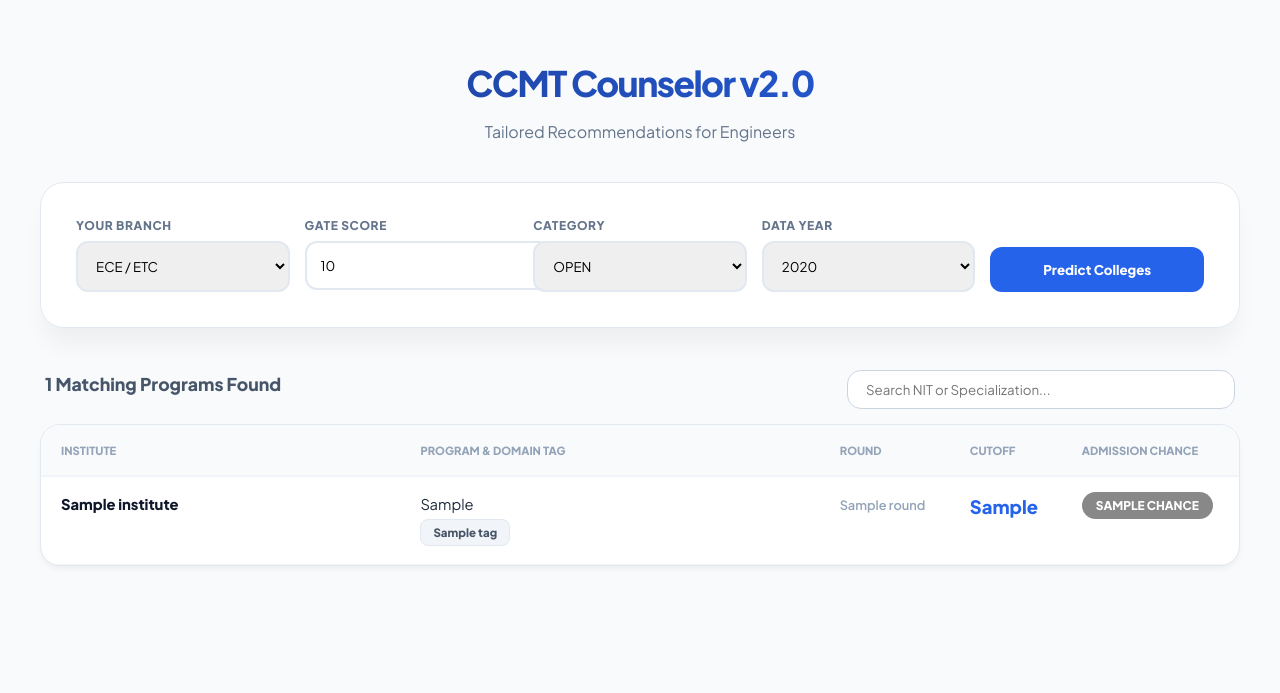
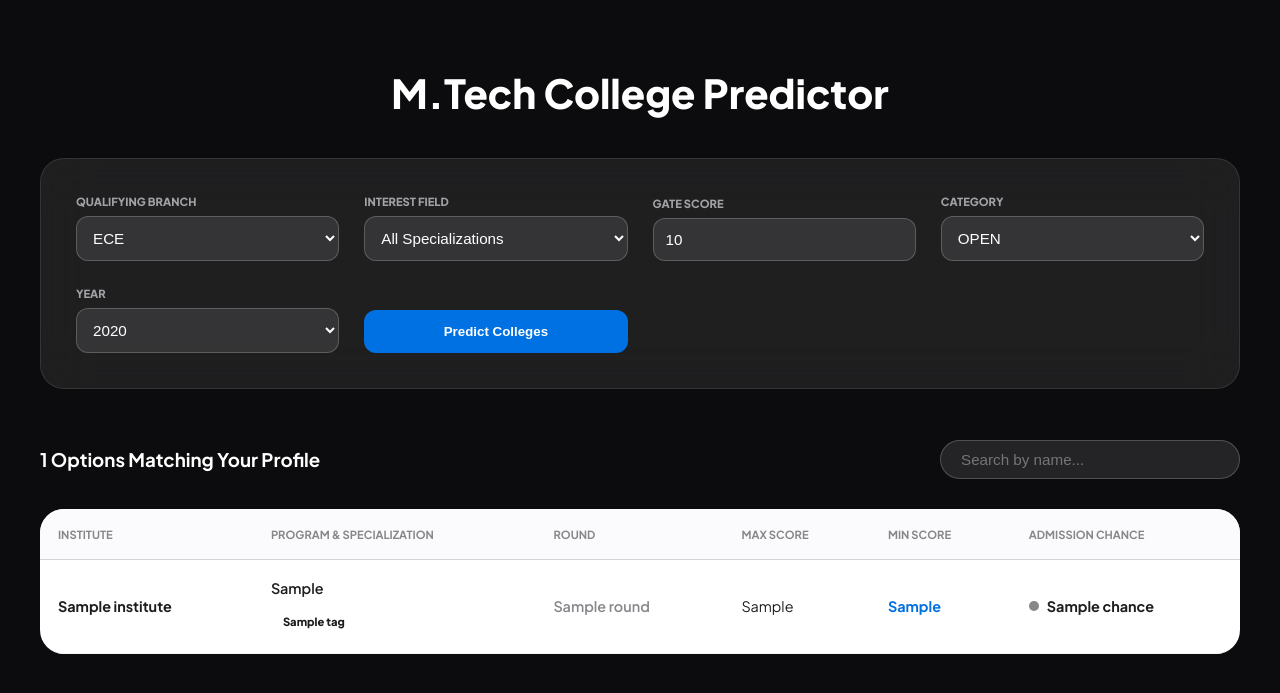
Before and after one commit to WlfGngMzrt/ccmt-predictor, a Flask app: template templates/index.html in a window 1280 px wide. Shown: the top 693 px of the page. Run offline with Flask 3, Linux system fonts and the light colour scheme; the template is opened without the code that fills it: most values are stand-ins (such as "Sample title", 1, 10 or a date in 2020).

Commit message:
feat: implement explicit admission levels and fix ECE/EE pool mapping
Removed sorting mechanism, added Level 1-4 chance indicators, and refined Instrumentation/Electrical distinctions.

```diff
--- a/app.py
+++ b/app.py
@@ -5,40 +5,17 @@ from flask import Flask, render_template, request
 app = Flask(__name__)
 DATA_DIR = 'data'
 
-# --- ENHANCED DOMAIN CONFIGURATION ---
-# Format: 'Category Name': {'regex': r'...', 'codes': 'CODE1, CODE2'}
+# --- ENHANCED CONFIGURATION ---
 DOMAIN_CONFIG = {
-    'VLSI & Embedded': {
-        'regex': r'VLSI|Embedded|Microelectron|Microsystem|Integrated Circuit',
-        'codes': 'EC, EE, IN'
-    },
-    'Communications & RF': {
-        'regex': r'Communication|RF|Microwave|Wireless|Signal Processing|Photonics|Optic|Antenna',
-        'codes': 'EC'
-    },
-    'Computer Science & AI': {
-        'regex': r'Computer Science|Information Technology|Artificial Intelligence|Machine Learning|Data Science|Data Analytics|Computing|Security|Software|Cloud|Distributed',
-        'codes': 'CS'
-    },
-    'Instrumentation & Control': {
-        'regex': r'Instrumentation|Process Control|Control and Instrumentation|Sensors|Measurement',
-        'codes': 'IN, EC, EE'
-    },
-    'Electrical & Power': {
-        'regex': r'Power|Control|Electrical|Electric Vehicle|High Voltage|Energy Systems|Drives|Renewable',
-        'codes': 'EE'
-    },
-    'Mechanical & Design': {
-        'regex': r'Thermal|Design|Manufacturing|Robotics|Mechatronics|CAD|CAM|Automobile|Mechanical|Industrial|Fluid|Aerospace|Production',
-        'codes': 'ME'
-    },
-    'Civil & Infrastructure': {
-        'regex': r'Structural|Geotechnical|Environmental|Transportation|Water Resources|Construction|Surveying|Hydraulics|Civil|Infrastructure|Geomatics',
-        'codes': 'CE'
-    }
+    'VLSI & Embedded': {'regex': r'VLSI|Embedded|Microelectron|Microsystem|Integrated Circuit', 'codes': 'EC, EE, IN', 'bg': '#E0E7FF', 'text': '#4338CA'},
+    'Communications & RF': {'regex': r'Communication|RF|Microwave|Wireless|Signal Processing|Photonics|Optic|Antenna', 'codes': 'EC', 'bg': '#D1FAE5', 'text': '#065F46'},
+    'Computer Science & AI': {'regex': r'Computer Science|Information Technology|Artificial Intelligence|Machine Learning|Data Science|Data Analytics|Computing|Security|Software|Cloud|Distributed', 'codes': 'CS', 'bg': '#F3E8FF', 'text': '#6B21A8'},
+    'Instrumentation & Control': {'regex': r'Instrumentation|Process Control|Control and Instrumentation|Sensors|Measurement', 'codes': 'IN, EC, EE', 'bg': '#FEF3C7', 'text': '#92400E'},
+    'Electrical & Power': {'regex': r'Power|Control|Electrical|Electric Vehicle|High Voltage|Energy Systems|Drives|Renewable', 'codes': 'EE', 'bg': '#FFEDD5', 'text': '#9A3412'},
+    'Mechanical & Design': {'regex': r'Thermal|Design|Manufacturing|Robotics|Mechatronics|CAD|CAM|Automobile|Mechanical|Industrial|Fluid|Aerospace|Production', 'codes': 'ME', 'bg': '#FCE7F3', 'text': '#9D174D'},
+    'Civil & Infrastructure': {'regex': r'Structural|Geotechnical|Environmental|Transportation|Water Resources|Construction|Surveying|Hydraulics|Civil|Infrastructure|Geomatics', 'codes': 'CE', 'bg': '#F1F5F9', 'text': '#475569'}
 }
 
-# Mapping: Qualifying Branch -> Which categories they see
 BRANCH_RELEVANCE = {
     'ECE': ['VLSI & Embedded', 'Communications & RF', 'Instrumentation & Control'],
     'CSE': ['Computer Science & AI'],
@@ -55,31 +32,25 @@ def get_available_years():
 
 def calculate_chance(user_score, min_score):
     diff = user_score - min_score
-    if diff >= 50: return "Very High", "#059669"
-    if diff >= 20: return "High", "#10b981"
-    if diff >= 5:  return "Moderate", "#f59e0b"
-    return "Borderline", "#ef4444"
+    if diff >= 50: return "Very High", "#10b981"
+    if diff >= 20: return "High", "#34d399"
+    if diff >= 5:  return "Moderate", "#fbbf24"
+    return "Borderline", "#f87171"
 
 def get_program_info(program_name):
-    # Exclusion for Microwave (matches EC, not VLSI)
     if "Microwave" in program_name:
-        category = "Communications & RF"
-        return f"{category} | {DOMAIN_CONFIG[category]['codes']}", category
-
+        cat = "Communications & RF"
+        return DOMAIN_CONFIG[cat], cat
     for category, info in DOMAIN_CONFIG.items():
         if pd.Series(program_name).str.contains(info['regex'], case=False, na=False).any():
-            return f"{category} | {info['codes']}", category
-
-    return "Other Specialization", "Other"
+            return info, category
+    return {'bg': '#f3f4f6', 'text': '#374151', 'codes': 'GEN'}, "Other"
 
 @app.route('/', methods=['GET', 'POST'])
 def index():
     years = get_available_years()
-    results = None
-    user_score = None
-    selected_year = None
-    selected_cat = "OPEN"
-    selected_branch = "ALL"
+    results, user_score, selected_year = None, None, None
+    selected_cat, selected_branch, selected_spec = "OPEN", "ECE", "ALL"
 
     if request.method == 'POST':
         try:
@@ -87,41 +58,39 @@ def index():
             selected_year = request.form.get('year')
             selected_cat = request.form.get('category')
             selected_branch = request.form.get('qualifying_branch')
+            selected_spec = request.form.get('specialization')
 
-            file_path = os.path.join(DATA_DIR, f"{selected_year}.csv")
-            df = pd.read_csv(file_path)
+            df = pd.read_csv(os.path.join(DATA_DIR, f"{selected_year}.csv"))
             df.columns = [c.strip() for c in df.columns]
             df['Min GATE Score'] = pd.to_numeric(df['Min GATE Score'], errors='coerce')
+            df['Max GATE Score'] = pd.to_numeric(df['Max GATE Score'], errors='coerce')
             df = df.dropna(subset=['Min GATE Score'])
 
             mask = (df['Category'] == selected_cat) & (df['Min GATE Score'] <= user_score)
             filtered_df = df[mask].copy()
 
-            # Process tags and filter by branch relevance
-            relevant_categories = BRANCH_RELEVANCE.get(selected_branch, BRANCH_RELEVANCE['ALL'])
-
             res_list = []
             for _, row in filtered_df.iterrows():
-                tag_string, category_name = get_program_info(row['PG Program'])
+                info, cat_name = get_program_info(row['PG Program'])
+                if (cat_name in BRANCH_RELEVANCE.get(selected_branch, [])) or selected_branch == "ALL":
+                    if selected_spec == "ALL" or cat_name == selected_spec:
+                        chance_text, chance_color = calculate_chance(user_score, row['Min GATE Score'])
+                        item = row.to_dict()
+                        item.update({'tag': f"{cat_name} | {info['codes']}", 'tag_bg': info['bg'], 'tag_text': info['text'],
+                                    'chance': chance_text, 'chance_color': chance_color})
+                        res_list.append(item)
+            results = res_list # Sorting removed as requested
+        except Exception as e: print(f"Error: {e}")
 
-                # Check if this program belongs to the user's branch pool
-                if category_name in relevant_categories or selected_branch == "ALL":
-                    chance_text, chance_color = calculate_chance(user_score, row['Min GATE Score'])
-                    item = row.to_dict()
-                    item['tag'] = tag_string
-                    item['is_core'] = (category_name in ['VLSI & Embedded', 'Instrumentation & Control'])
-                    item['chance'] = chance_text
-                    item['chance_color'] = chance_color
-                    res_list.append(item)
-
-            results = sorted(res_list, key=lambda x: x['Min GATE Score'], reverse=True)
-
-        except Exception as e:
-            print(f"Error: {e}")
-
-    return render_template('index.html', years=years, results=results,
-                           user_score=user_score, category=selected_cat,
-                           selected_year=selected_year, selected_branch=selected_branch)
+    return render_template('index.html', years=years, results=results, user_score=user_score,
+                           category=selected_cat, selected_year=selected_year,
+                           selected_branch=selected_branch, selected_spec=selected_spec,
+                           branch_relevance=BRANCH_RELEVANCE)
 
 if __name__ == '__main__':
-    app.run(debug=True, port=5001)
+    import sys, subprocess
+    venv_python = os.path.join(os.getcwd(), 'venv', 'bin', 'python3')
+    if sys.executable != venv_python and os.path.exists(venv_python):
+        subprocess.check_call([venv_python, *sys.argv])
+    else:
+        app.run(debug=True, port=5001)
--- a/templates/index.html
+++ b/templates/index.html
@@ -3,102 +3,119 @@
 <head>
     <meta charset="UTF-8">
     <meta name="viewport" content="width=device-width, initial-scale=1.0">
-    <title>CCMT Smart Predictor</title>
-    <link href="https://fonts.googleapis.com/css2?family=Plus+Jakarta+Sans:wght@400;600;800&display=swap" rel="stylesheet">
+    <title>CCMT Predictor Pro</title>
+    <link href="https://fonts.googleapis.com/css2?family=Plus+Jakarta+Sans:wght@400;600;700;800&display=swap" rel="stylesheet">
     <style>
-        :root { --primary: #2563eb; --bg: #f8fafc; --glass: rgba(255, 255, 255, 0.95); }
-        body { font-family: 'Plus Jakarta Sans', sans-serif; background: var(--bg); color: #1e293b; padding: 20px; margin:0; }
-        .container { max-width: 1200px; margin: 40px auto; }
+        :root { --apple-blue: #0071e3; --text: #1d1d1f; --bg: #f5f5f7; }
+        body { font-family: 'Plus Jakarta Sans', sans-serif; background: #0c0c0e; color: white; margin: 0; padding: 40px 20px; }
+        .container { max-width: 1200px; margin: 0 auto; }
 
         .glass-card {
-            background: var(--glass); backdrop-filter: blur(12px);
-            border-radius: 24px; padding: 35px; border: 1px solid #e2e8f0;
-            box-shadow: 0 20px 25px -5px rgba(0,0,0,0.05); margin-bottom: 30px;
+            background: rgba(255, 255, 255, 0.08); backdrop-filter: blur(25px);
+            border-radius: 24px; padding: 35px; border: 1px solid rgba(255, 255, 255, 0.1); margin-bottom: 40px;
         }
 
-        .form-grid { display: grid; grid-template-columns: repeat(auto-fit, minmax(180px, 1fr)); gap: 15px; }
-        label { font-size: 0.75rem; font-weight: 800; color: #64748b; text-transform: uppercase; letter-spacing: 0.05em; margin-bottom: 8px; display: block; }
-        input, select, button { padding: 14px; border-radius: 12px; border: 2px solid #e2e8f0; width: 100%; font-family: inherit; transition: 0.2s; }
-        input:focus, select:focus { border-color: var(--primary); outline: none; box-shadow: 0 0 0 4px rgba(37,99,235,0.1); }
-        button { background: var(--primary); color: white; font-weight: 700; border: none; cursor: pointer; margin-top: 10px; }
-        button:hover { background: #1d4ed8; transform: translateY(-1px); }
+        .form-grid {
+            display: grid;
+            grid-template-columns: repeat(auto-fit, minmax(220px, 1fr));
+            gap: 25px;
+            align-items: end;
+        }
 
-        .table-wrap { overflow-x: auto; background: white; border-radius: 20px; border: 1px solid #e2e8f0; box-shadow: 0 4px 6px -1px rgba(0,0,0,0.05); }
-        table { width: 100%; border-collapse: collapse; text-align: left; }
-        th { background: #f8fafc; padding: 18px 20px; font-size: 0.7rem; color: #94a3b8; text-transform: uppercase; border-bottom: 2px solid #f1f5f9; }
-        td { padding: 18px 20px; border-bottom: 1px solid #f1f5f9; font-size: 0.92rem; vertical-align: top; }
+        .input-group label { display: block; font-size: 0.7rem; font-weight: 800; color: #a1a1a6; margin-bottom: 8px; text-transform: uppercase; }
+        select, input { background: rgba(255, 255, 255, 0.1); color: white; border: 1px solid rgba(255, 255, 255, 0.2); border-radius: 12px; padding: 12px; font-size: 0.95rem; width: 100%; box-sizing: border-box; }
+        button { background: var(--apple-blue); color: white; border: none; border-radius: 12px; padding: 14px; font-weight: 700; cursor: pointer; transition: 0.3s; }
+        button:hover { background: #0077ed; transform: translateY(-2px); }
 
-        .domain-tag { display: inline-block; padding: 5px 12px; border-radius: 8px; font-size: 0.72rem; font-weight: 800; background: #f1f5f9; color: #475569; border: 1px solid #e2e8f0; margin-top: 6px; }
-        .core-active { background: #eff6ff; color: #1d4ed8; border-color: #dbeafe; }
-        .chance-pill { color: white; padding: 6px 14px; border-radius: 20px; font-size: 0.75rem; font-weight: 800; text-transform: uppercase; }
-        .score-val { font-weight: 800; color: var(--primary); font-size: 1.15rem; }
+        .table-container { background: white; border-radius: 24px; overflow: hidden; margin-top: 20px; color: var(--text); }
+        table { width: 100%; border-collapse: collapse; }
+        th { background: #fbfbfd; padding: 18px; text-align: left; font-size: 0.7rem; color: #86868b; text-transform: uppercase; border-bottom: 1px solid #d2d2d7; }
 
-        .search-container { display: flex; justify-content: space-between; align-items: flex-end; margin-bottom: 15px; padding: 0 5px; }
-        .search-bar { width: 350px; border-radius: 14px; padding: 10px 18px; border: 1px solid #cbd5e1; }
+        td { padding: 18px; border-bottom: 1px solid #f5f5f7; font-size: 0.9rem; line-height: 1.5; }
+        .tag { padding: 5px 12px; border-radius: 8px; font-size: 0.7rem; font-weight: 800; display: inline-block; margin-top: 8px; }
+        .chance-badge { display: flex; align-items: center; gap: 8px; font-weight: 700; }
+        .dot { height: 10px; width: 10px; border-radius: 50%; }
+
+        .search-row { display: flex; justify-content: space-between; align-items: center; margin-bottom: 15px; }
+        .live-search { width: 300px; background: rgba(255,255,255,0.1); border: 1px solid rgba(255,255,255,0.2); color: white; padding: 10px 20px; border-radius: 30px; }
     </style>
 </head>
 <body>
 
 <div class="container">
-    <div style="text-align: center; margin-bottom: 40px;">
-        <h1 style="margin: 0; font-size: 2.2rem; font-weight: 800; letter-spacing: -1.5px; background: linear-gradient(90deg, #1e3a8a, #2563eb); -webkit-background-clip: text; -webkit-text-fill-color: transparent;">CCMT Counselor v2.0</h1>
-        <p style="color: #64748b; font-weight: 500;">Tailored Recommendations for Engineers</p>
-    </div>
+    <h1 style="text-align:center; font-weight:800; font-size:2.5rem; margin-bottom:40px;">M.Tech College Predictor</h1>
 
     <div class="glass-card">
         <form method="POST">
             <div class="form-grid">
-                <div><label>Your Branch</label><select name="qualifying_branch">
-                    <option value="ECE" {{'selected' if selected_branch == 'ECE'}}>ECE / ETC</option>
-                    <option value="CSE" {{'selected' if selected_branch == 'CSE'}}>CSE / IT</option>
-                    <option value="EE" {{'selected' if selected_branch == 'EE'}}>Electrical (EE)</option>
-                    <option value="IN" {{'selected' if selected_branch == 'IN'}}>Instrumentation (IN)</option>
-                    <option value="ME" {{'selected' if selected_branch == 'ME'}}>Mechanical (ME)</option>
-                    <option value="CE" {{'selected' if selected_branch == 'CE'}}>Civil (CE)</option>
-                    <option value="ALL" {{'selected' if selected_branch == 'ALL'}}>All Branches</option>
-                </select></div>
-                <div><label>GATE Score</label><input type="number" name="gate_score" value="{{user_score if user_score else ''}}" required></div>
-                <div><label>Category</label><select name="category">
-                    {% for cat in ['OPEN', 'OBC-NCL', 'EWS', 'SC', 'ST'] %}
-                    <option value="{{cat}}" {{'selected' if category == cat}}>{{cat}}</option>
-                    {% endfor %}
-                </select></div>
-                <div><label>Data Year</label><select name="year">{% for y in years %}<option value="{{y}}" {{'selected' if y == selected_year}}>{{y}}</option>{% endfor %}</select></div>
-                <div style="display:flex; align-items:flex-end;"><button type="submit">Predict Colleges</button></div>
+                <div class="input-group">
+                    <label>Qualifying Branch</label>
+                    <select name="qualifying_branch" id="branchSelect" onchange="updateSpecs()">
+                        {% for b in ['ECE', 'CSE', 'EE', 'IN', 'ME', 'CE', 'ALL'] %}
+                        <option value="{{b}}" {{'selected' if selected_branch==b}}>{{b}}</option>
+                        {% endfor %}
+                    </select>
+                </div>
+                <div class="input-group">
+                    <label>Interest Field</label>
+                    <select name="specialization" id="specSelect"></select>
+                </div>
+                <div class="input-group">
+                    <label>GATE Score</label>
+                    <input type="number" name="gate_score" value="{{user_score}}" required>
+                </div>
+                <div class="input-group">
+                    <label>Category</label>
+                    <select name="category">
+                        {% for cat in ['OPEN', 'OBC-NCL', 'EWS', 'SC', 'ST'] %}
+                        <option value="{{cat}}" {{'selected' if category==cat}}>{{cat}}</option>
+                        {% endfor %}
+                    </select>
+                </div>
+                <div class="input-group">
+                    <label>Year</label>
+                    <select name="year">{% for y in years %}<option value="{{y}}">{{y}}</option>{% endfor %}</select>
+                </div>
+                <button type="submit">Predict Colleges</button>
             </div>
         </form>
     </div>
 
     {% if results %}
-    <div class="search-container">
-        <h2 style="font-size: 1.1rem; color: #475569;">{{ results|length }} Matching Programs Found</h2>
-        <input type="text" id="searchInput" class="search-bar" placeholder="Search NIT or Specialization..." onkeyup="searchTable()">
+    <div class="search-row">
+        <h3>{{ results|length }} Options Matching Your Profile</h3>
+        <input type="text" id="liveSearch" class="live-search" placeholder="Search by name..." onkeyup="doSearch()">
     </div>
 
-    <div class="table-wrap">
-        <table id="targetTable">
+    <div class="table-container">
+        <table id="resultsTable">
             <thead>
                 <tr>
                     <th>Institute</th>
-                    <th>Program & Domain Tag</th>
+                    <th>Program & Specialization</th>
                     <th>Round</th>
-                    <th>Cutoff</th>
+                    <th>Max Score</th>
+                    <th>Min Score</th>
                     <th>Admission Chance</th>
                 </tr>
             </thead>
             <tbody>
                 {% for row in results %}
-                <tr style="{{ 'background: #fdfdfd;' if row.is_core else '' }}">
-                    <td style="font-weight:700; width: 30%; color: #0f172a;">{{ row['Institute'] }}</td>
-                    <td style="width: 35%;">
-                        <div style="font-weight:500;">{{ row['PG Program'] }}</div>
-                        <span class="domain-tag {{ 'core-active' if row.is_core else '' }}">
-                            {{ row['tag'] }}
-                        </span>
+                <tr>
+                    <td><strong>{{ row['Institute'] }}</strong></td>
+                    <td>
+                        <div style="font-weight:600;">{{ row['PG Program'] }}</div>
+                        <span class="tag" style="background: {{row.tag_bg}}; color: {{row.tag_text}}">{{ row.tag }}</span>
                     </td>
-                    <td><span style="font-size:0.8rem; font-weight:600; color:#94a3b8;">{{ row['Round'] }}</span></td>
-                    <td><span class="score-val">{{ row['Min GATE Score'] }}</span></td>
-                    <td><span class="chance-pill" style="background: {{ row.chance_color }}">{{ row.chance }}</span></td>
+                    <td><span style="color: #86868b; font-weight:600;">{{ row['Round'] }}</span></td>
+                    <td>{{ row['Max GATE Score'] }}</td>
+                    <td style="color: var(--apple-blue); font-weight:700;">{{ row['Min GATE Score'] }}</td>
+                    <td>
+                        <div class="chance-badge">
+                            <span class="dot" style="background: {{row.chance_color}}"></span>
+                            {{ row.chance }}
+                        </div>
+                    </td>
                 </tr>
                 {% endfor %}
             </tbody>
@@ -108,14 +125,27 @@
 </div>
 
 <script>
-function searchTable() {
-    let input = document.getElementById("searchInput").value.toUpperCase();
-    let tr = document.getElementById("targetTable").getElementsByTagName("tr");
-    for (let i = 1; i < tr.length; i++) {
-        let txtValue = tr[i].textContent || tr[i].innerText;
-        tr[i].style.display = (txtValue.toUpperCase().indexOf(input) > -1) ? "" : "none";
-    }
+const branchData = {{ branch_relevance|tojson }};
+const currentSpec = "{{ selected_spec }}";
+
+function updateSpecs() {
+    const branch = document.getElementById('branchSelect').value;
+    const specDropdown = document.getElementById('specSelect');
+    specDropdown.innerHTML = '<option value="ALL">All Specializations</option>';
+    (branchData[branch] || []).forEach(s => {
+        const opt = new Option(s, s);
+        if(s === currentSpec) opt.selected = true;
+        specDropdown.add(opt);
+    });
 }
+
+function doSearch() {
+    let q = document.getElementById("liveSearch").value.toUpperCase();
+    let rows = document.getElementById("resultsTable").getElementsByTagName("tr");
+    for (let i = 1; i < rows.length; i++) rows[i].style.display = rows[i].innerText.toUpperCase().includes(q) ? "" : "none";
+}
+
+window.onload = updateSpecs;
 </script>
 </body>
 </html>
```
